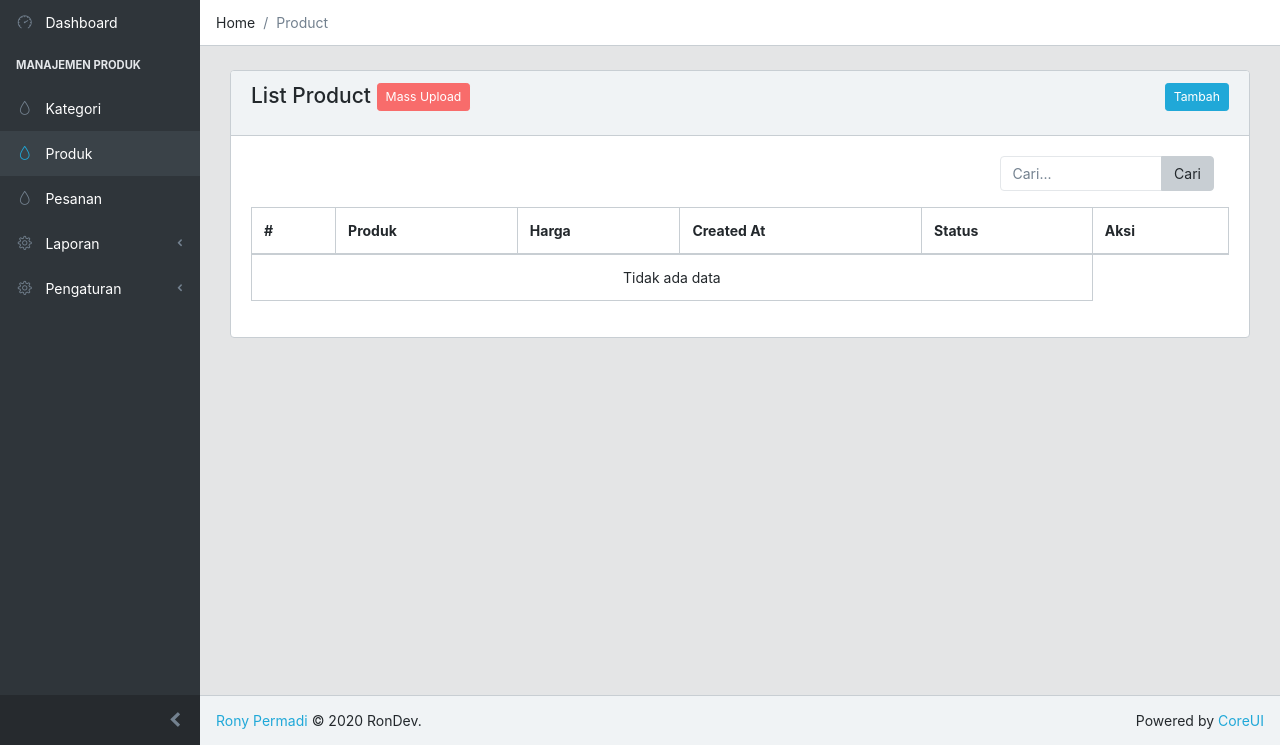
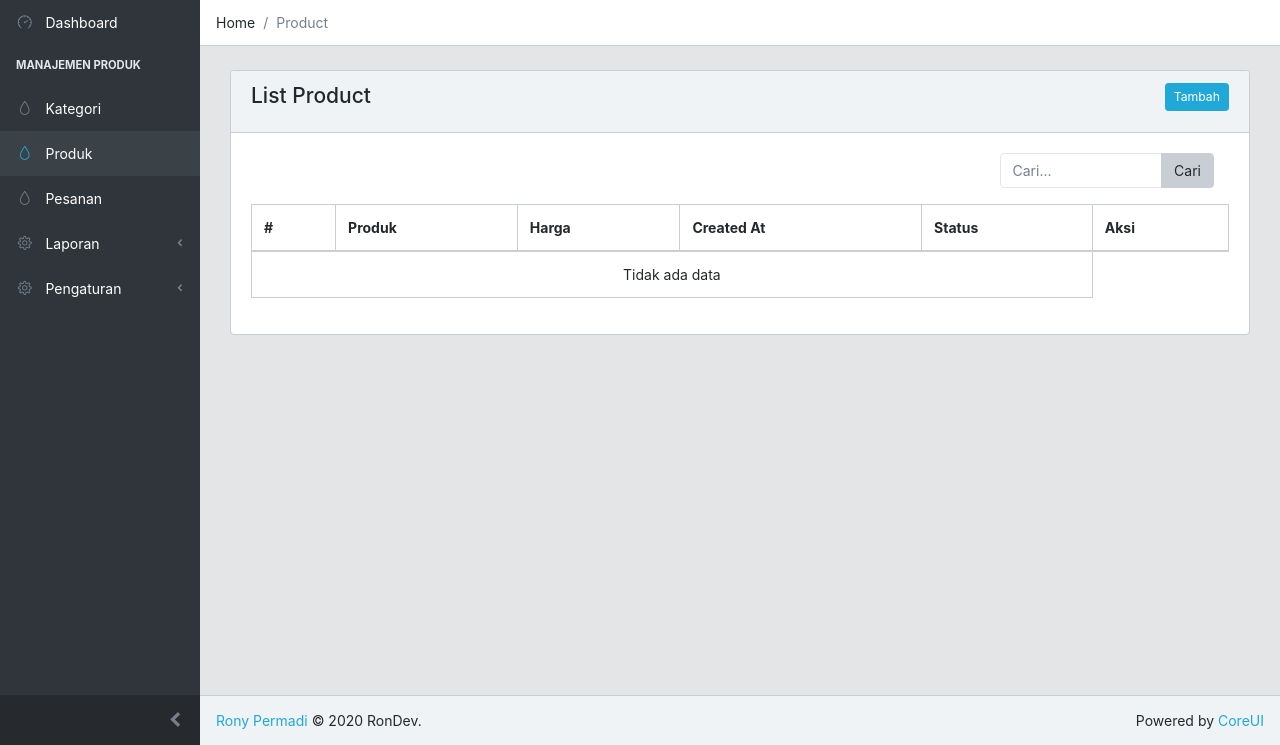
Before and after one commit to ronypermadi/retrif, a Laravel app: page /dashboard/product in a window 1280 px wide. Shown: the part 55-800 px from the top of the page. Run offline with Laravel 8, Linux system fonts and the light colour scheme; a user stored in the database is signed in; data comes from the database, SQL or seed files in the repository; data that the repository does not hold is empty.

Commit message:
diabled mass upload

```diff
--- a/resources/views/back/product/index.blade.php
+++ b/resources/views/back/product/index.blade.php
@@ -20,7 +20,7 @@
                                 List Product
 
                                 <!-- BUAT TOMBOL UNTUK MENGARAHKAN KE HALAMAN ADD PRODUK -->
-                                <a href="{{ route('product.bulk') }}" class="btn btn-danger btn-sm">Mass Upload</a>
+                                {{-- <a href="{{ route('product.bulk') }}" class="btn btn-danger btn-sm">Mass Upload</a> --}}
                                 <a href="{{ route('product.create') }}" class="btn btn-primary btn-sm float-right">Tambah</a>
                             </h4>
                         </div>
```
